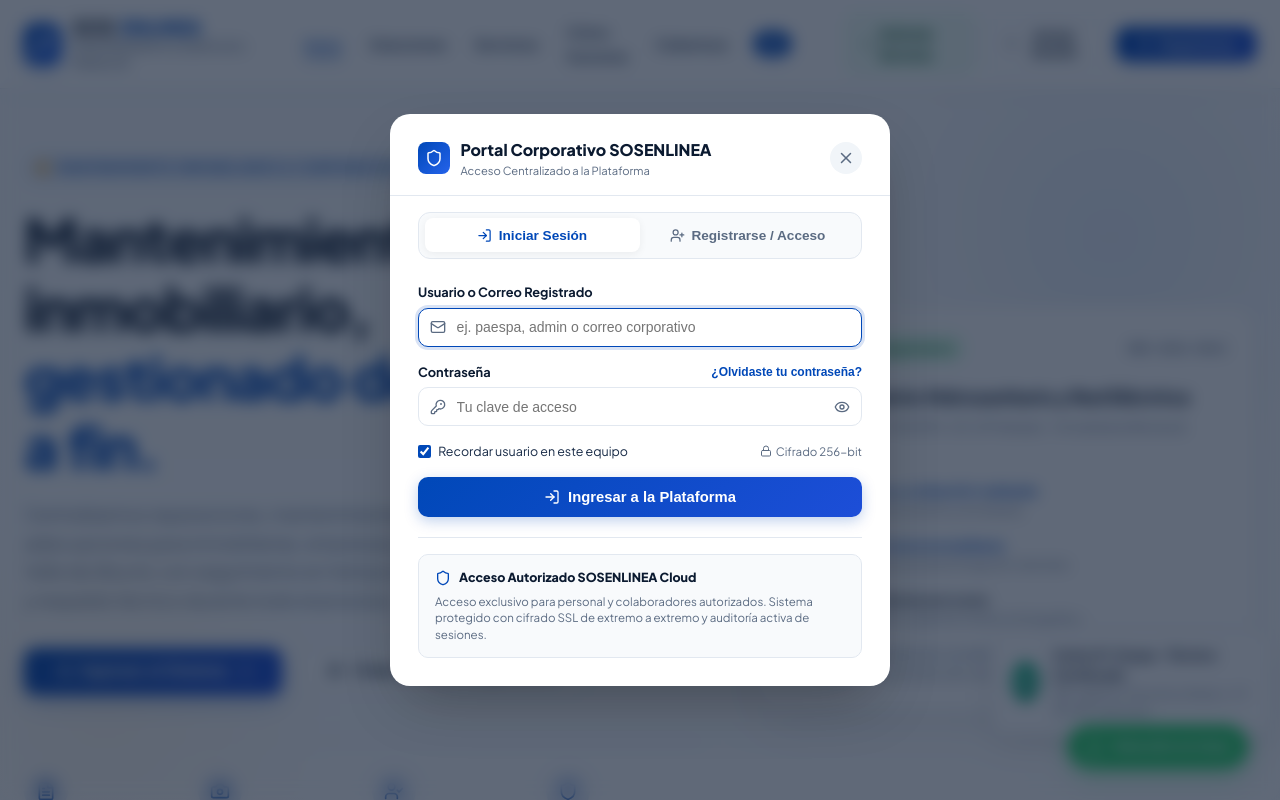
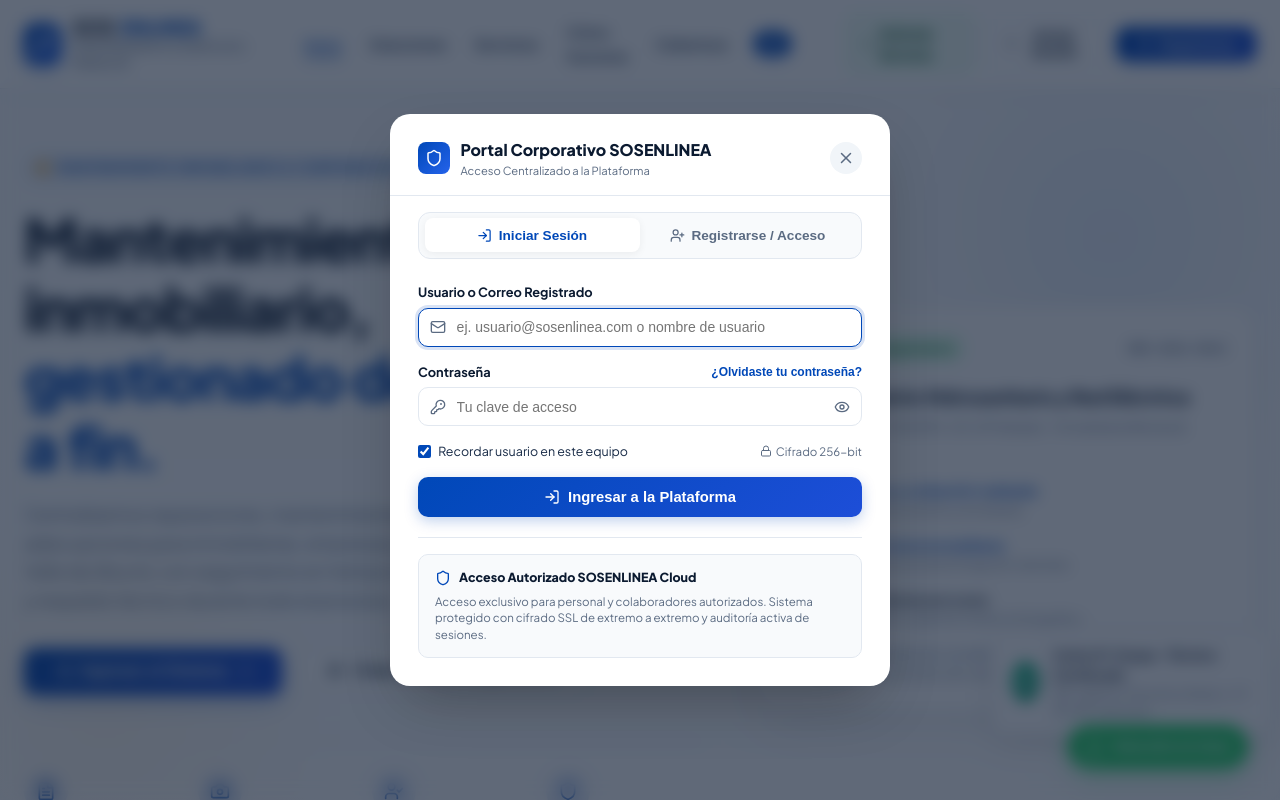
Before and after one commit to paespa2/SOSENLINEA, a React (Vite) app: page / in a window 1280 px wide. Both pictures are taken after a click on the button "Iniciar Sesión". Shown: the top 800 px of the page. Built offline with nearby package versions, Linux system fonts and the light colour scheme; no server answers.

Commit message:
fix(ui): remove developer username from login placeholder in favor of generic corporate text

```diff
--- a/src/components/auth/LoginView.tsx
+++ b/src/components/auth/LoginView.tsx
@@ -343,7 +343,7 @@
                     id="login-username"
                     type="text"
                     className="form-control"
-                    placeholder="ej. paespa, admin o correo corporativo"
+                    placeholder="ej. usuario@sosenlinea.com o nombre de usuario"
                     value={username}
                     onChange={(e) => setUsername(e.target.value)}
                     autoComplete="username"
--- a/src/components/home/HomePage.tsx
+++ b/src/components/home/HomePage.tsx
@@ -1568,7 +1568,7 @@
                           id="modal-login-user"
                           type="text"
                           className="auth-input with-left-icon"
-                          placeholder="ej. paespa, admin o correo corporativo"
+                          placeholder="ej. usuario@sosenlinea.com o nombre de usuario"
                           value={username}
                           onChange={(e) => setUsername(e.target.value)}
                           autoFocus
```
